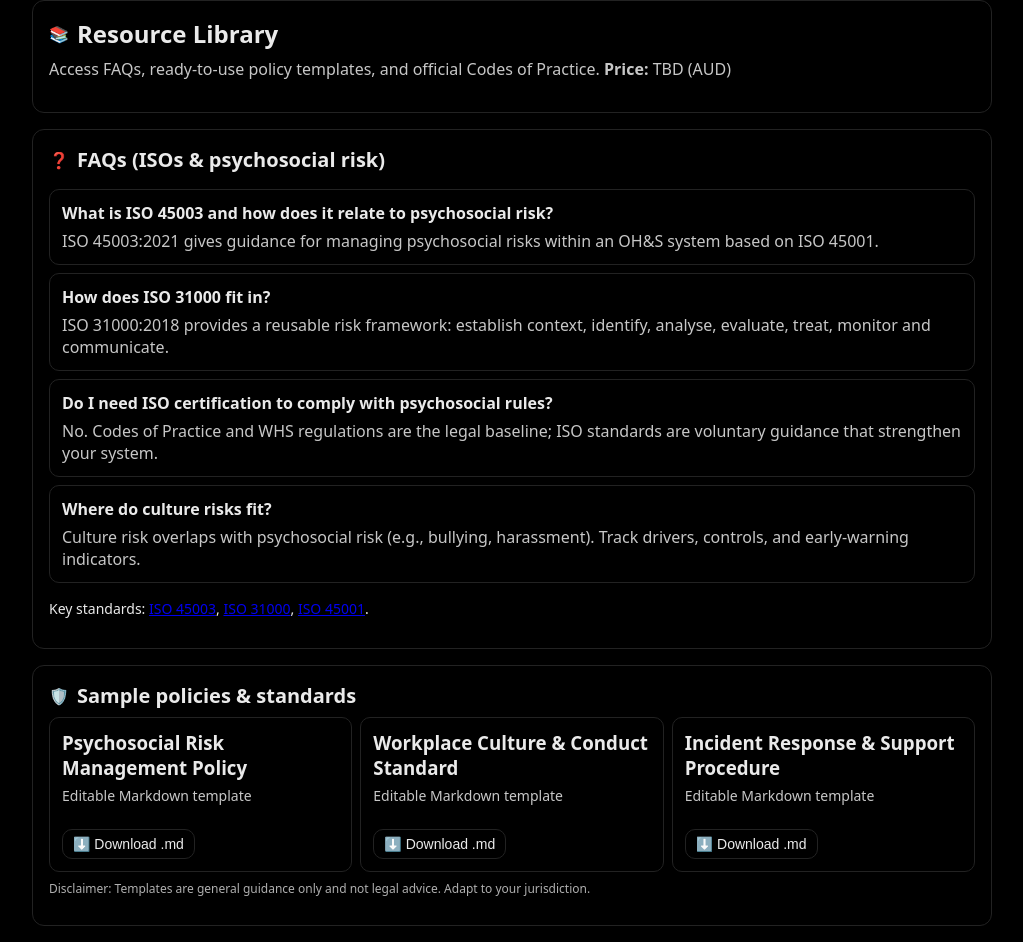
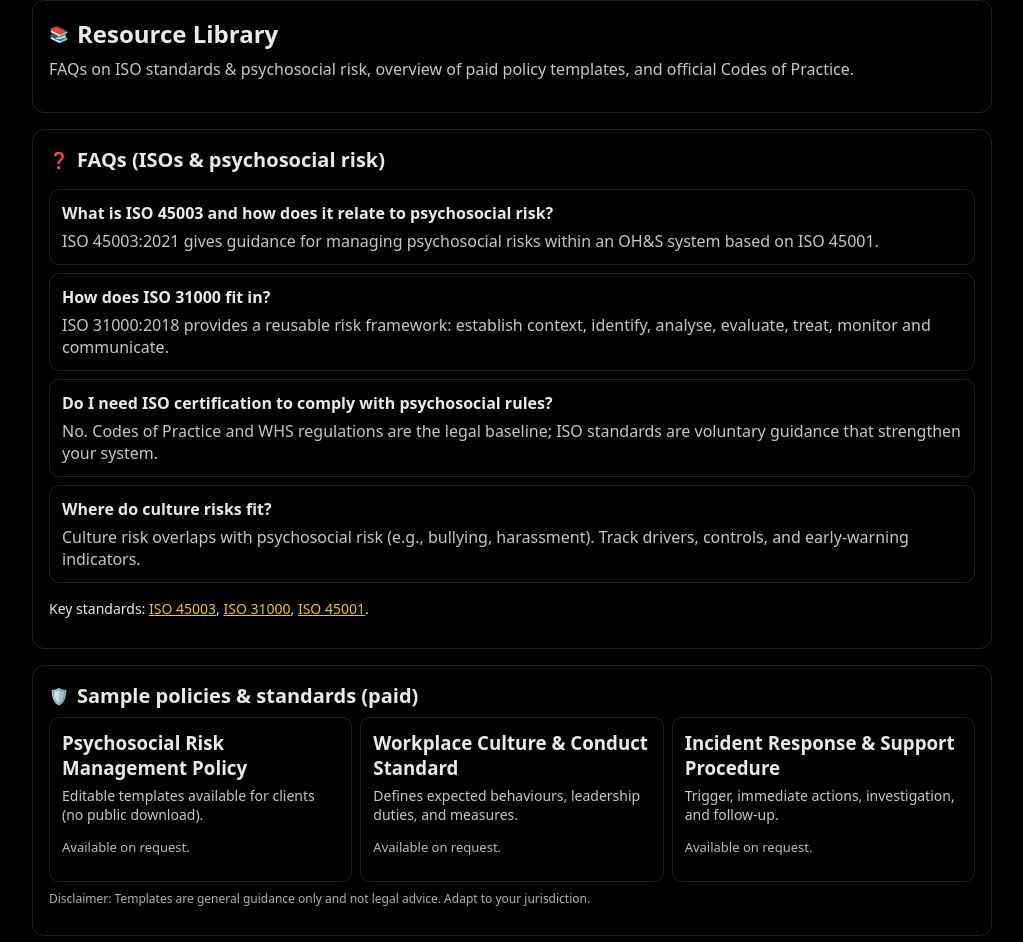
Before and after one commit to AlbertoRMelgoza/AdMeliorem, a Next.js app: page /resources in a window 1280 px wide. Shown: the part 96-1038 px from the top of the page, without its empty margins (128-1151 px from the left). Built offline with nearby package versions, Linux system fonts and the light colour scheme.

Commit message:
Update page.tsx

```diff
--- a/app/resources/page.tsx
+++ b/app/resources/page.tsx
@@ -1,140 +1,156 @@
-'use client';
+import Link from "next/link";
 
-import React from 'react';
-import Link from 'next/link';
-
-const PRICE_AUD = process.env.NEXT_PUBLIC_RESOURCES_PRICE ?? 'TBD';
+const linkStyle = { color: "#f1c40f", textDecoration: "underline" };
 
 const faq = [
   {
-    q: 'What is ISO 45003 and how does it relate to psychosocial risk?',
-    a: 'ISO 45003:2021 gives guidance for managing psychosocial risks within an OH&S system based on ISO 45001.',
+    q: "What is ISO 45003 and how does it relate to psychosocial risk?",
+    a: "ISO 45003:2021 gives guidance for managing psychosocial risks within an OH&S system based on ISO 45001.",
   },
   {
-    q: 'How does ISO 31000 fit in?',
-    a: 'ISO 31000:2018 provides a reusable risk framework: establish context, identify, analyse, evaluate, treat, monitor and communicate.',
+    q: "How does ISO 31000 fit in?",
+    a: "ISO 31000:2018 provides a reusable risk framework: establish context, identify, analyse, evaluate, treat, monitor and communicate.",
   },
   {
-    q: 'Do I need ISO certification to comply with psychosocial rules?',
-    a: 'No. Codes of Practice and WHS regulations are the legal baseline; ISO standards are voluntary guidance that strengthen your system.',
+    q: "Do I need ISO certification to comply with psychosocial rules?",
+    a: "No. Codes of Practice and WHS regulations are the legal baseline; ISO standards are voluntary guidance that strengthen your system.",
   },
   {
-    q: 'Where do culture risks fit?',
-    a: 'Culture risk overlaps with psychosocial risk (e.g., bullying, harassment). Track drivers, controls, and early-warning indicators.',
+    q: "Where do culture risks fit?",
+    a: "Culture risk overlaps with psychosocial risk (e.g., bullying, harassment). Track drivers, controls, and early-warning indicators.",
   },
 ];
 
-// join('\n') avoids template-string pitfalls during deploy
 const policies = [
   {
-    title: 'Psychosocial Risk Management Policy',
-    filename: 'psychosocial-risk-policy.md',
-    body: [
-      '# Psychosocial Risk Management Policy',
-      '',
-      '**Purpose** - Eliminate or minimise psychosocial risks as far as reasonably practicable.',
-      '**Scope** - All workers, contractors and visitors.',
-      '**Principles** - Consultation, prevention-first, trauma-informed response, confidentiality.',
-      '**Roles & Responsibilities** - Officers, managers, workers, HSRs.',
-      '**Risk Management** - Identify, assess, control, verify effectiveness.',
-      '**Reporting & Support** - No detriment; timely supports and adjustments.',
-      '**Review** - Annual or after any notifiable incident.',
-    ].join('\n'),
+    title: "Psychosocial Risk Management Policy",
+    blurb: "Editable templates available for clients (no public download).",
   },
   {
-    title: 'Workplace Culture & Conduct Standard',
-    filename: 'culture-conduct-standard.md',
-    body: [
-      '# Workplace Culture & Conduct Standard',
-      '',
-      '**Expected behaviours** - Respect, inclusion, zero tolerance for bullying/harassment.',
-      '**Leadership duties** - Model behaviours, act on early signals, ensure psychological safety.',
-      '**Consultation** - Regular, genuine; workers can raise concerns without fear.',
-      '**Measurement** - Workload, role clarity, EAP usage, leave, claims.',
-    ].join('\n'),
+    title: "Workplace Culture & Conduct Standard",
+    blurb: "Defines expected behaviours, leadership duties, and measures.",
   },
   {
-    title: 'Incident Response & Support Procedure',
-    filename: 'incident-response-procedure.md',
-    body: [
-      '# Incident Response & Support Procedure',
-      '',
-      '**When to activate** - Any psychosocial hazard exposure or complaint.',
-      '**Immediate actions** - Ensure safety, listen, document, offer supports.',
-      '**Investigation** - Impartial, timely, confidential.',
-      '**Follow-up** - Monitor harm, test controls, close the loop with workers.',
-    ].join('\n'),
+    title: "Incident Response & Support Procedure",
+    blurb: "Trigger, immediate actions, investigation, and follow-up.",
   },
 ];
 
 const codeLinks = [
-  { name: 'Queensland Code of Practice (Psychosocial hazards at work)', href: 'https://www.worksafe.qld.gov.au/__data/assets/pdf_file/0025/104857/managing-the-risk-of-psychosocial-hazards-at-work-code-of-practice.pdf' },
-  { name: 'NSW Code of Practice (Managing psychosocial hazards)', href: 'https://www.safework.nsw.gov.au/__data/assets/pdf_file/0004/983353/Code-of-Practice_Managing-psychosocial-hazards.pdf' },
-  { name: 'WA Code of Practice (Psychosocial hazards in the workplace)', href: 'https://www.worksafe.wa.gov.au/sites/default/files/atoms/files/221154_cp_psychosocialhazards.pdf' },
-  { name: 'Safe Work Australia – Model Code (July 2022)', href: 'https://www.safeworkaustralia.gov.au/sites/default/files/2022-08/model_code_of_practice_-_managing_psychosocial_hazards_at_work_25082022_0.pdf' },
+  {
+    name: "Queensland Code of Practice (Psychosocial hazards at work)",
+    href:
+      "https://www.worksafe.qld.gov.au/__data/assets/pdf_file/0025/104857/managing-the-risk-of-psychosocial-hazards-at-work-code-of-practice.pdf",
+  },
+  {
+    name: "NSW Code of Practice (Managing psychosocial hazards)",
+    href:
+      "https://www.safework.nsw.gov.au/__data/assets/pdf_file/0004/983353/Code-of-Practice_Managing-psychosocial-hazards.pdf",
+  },
+  {
+    name: "WA Code of Practice (Psychosocial hazards in the workplace)",
+    href:
+      "https://www.worksafe.wa.gov.au/sites/default/files/atoms/files/221154_cp_psychosocialhazards.pdf",
+  },
+  {
+    name: "Safe Work Australia – Model Code (July 2022)",
+    href:
+      "https://www.safeworkaustralia.gov.au/sites/default/files/2022-08/model_code_of_practice_-_managing_psychosocial_hazards_at_work_25082022_0.pdf",
+  },
 ];
 
-function downloadText(filename: string, text: string) {
-  const blob = new Blob([text], { type: 'text/markdown;charset=utf-8' });
-  const url = URL.createObjectURL(blob);
-  const a = document.createElement('a');
-  a.href = url;
-  a.download = filename;
-  a.click();
-  URL.revokeObjectURL(url);
-}
-
-export default function ResourcesPage() {
+export default function Page() {
   return (
-    <main style={{ maxWidth: 960, margin: '0 auto', padding: '24px 16px' }}>
-      <section style={{ border: '1px solid #222', borderRadius: 12, padding: 16, marginBottom: 16 }}>
-        <div style={{ display: 'flex', alignItems: 'center', gap: 8 }}>
+    <main style={{ maxWidth: 960, margin: "0 auto", padding: "24px 16px" }}>
+      {/* Header (no price) */}
+      <section
+        style={{
+          border: "1px solid #222",
+          borderRadius: 12,
+          padding: 16,
+          marginBottom: 16,
+        }}
+      >
+        <div style={{ display: "flex", alignItems: "center", gap: 8 }}>
           <span aria-hidden>📚</span>
           <h1 style={{ margin: 0, fontSize: 24 }}>Resource Library</h1>
         </div>
         <p style={{ opacity: 0.85, marginTop: 8 }}>
-          Access FAQs, ready-to-use policy templates, and official Codes of Practice.{' '}
-          <strong>Price:</strong> {String(PRICE_AUD)} (AUD)
+          FAQs on ISO standards & psychosocial risk, overview of paid policy templates, and official Codes of Practice.
         </p>
       </section>
 
-      <section style={{ border: '1px solid #222', borderRadius: 12, padding: 16, marginBottom: 16 }}>
-        <div style={{ display: 'flex', alignItems: 'center', gap: 8, marginBottom: 8 }}>
+      {/* FAQs */}
+      <section
+        style={{
+          border: "1px solid #222",
+          borderRadius: 12,
+          padding: 16,
+          marginBottom: 16,
+        }}
+      >
+        <div style={{ display: "flex", alignItems: "center", gap: 8, marginBottom: 8 }}>
           <span aria-hidden>❓</span>
           <h2 style={{ margin: 0, fontSize: 20 }}>FAQs (ISOs & psychosocial risk)</h2>
         </div>
-        <ul style={{ display: 'grid', gap: 8, padding: 0, listStyle: 'none' }}>
+        <ul style={{ display: "grid", gap: 8, padding: 0, listStyle: "none" }}>
           {faq.map((f, i) => (
-            <li key={i} style={{ border: '1px solid #222', borderRadius: 10, padding: 12 }}>
+            <li key={i} style={{ border: "1px solid #222", borderRadius: 10, padding: 12 }}>
               <p style={{ margin: 0, fontWeight: 600 }}>{f.q}</p>
-              <p style={{ margin: '6px 0 0', opacity: 0.85 }}>{f.a}</p>
+              <p style={{ margin: "6px 0 0", opacity: 0.85 }}>{f.a}</p>
             </li>
           ))}
         </ul>
         <p style={{ marginTop: 8, fontSize: 14 }}>
-          Key standards:{' '}
-          <Link className="underline" href="https://www.iso.org/standard/64283.html" target="_blank">ISO 45003</Link>,{' '}
-          <Link className="underline" href="https://www.iso.org/cms/%20render/live/en/sites/isoorg/contents/data/standard/06/56/65694.html" target="_blank">ISO 31000</Link>,{' '}
-          <Link className="underline" href="https://www.iso.org/iso/home/store/catalogue_tc/catalogue_detail.htm?csnumber=63787" target="_blank">ISO 45001</Link>.
+          Key standards:{" "}
+          <Link href="https://www.iso.org/standard/64283.html" target="_blank" style={linkStyle}>
+            ISO 45003
+          </Link>
+          ,{" "}
+          <Link
+            href="https://www.iso.org/cms/%20render/live/en/sites/isoorg/contents/data/standard/06/56/65694.html"
+            target="_blank"
+            style={linkStyle}
+          >
+            ISO 31000
+          </Link>
+          ,{" "}
+          <Link
+            href="https://www.iso.org/iso/home/store/catalogue_tc/catalogue_detail.htm?csnumber=63787"
+            target="_blank"
+            style={linkStyle}
+          >
+            ISO 45001
+          </Link>
+          .
         </p>
       </section>
 
-      <section style={{ border: '1px solid #222', borderRadius: 12, padding: 16, marginBottom: 16 }}>
-        <div style={{ display: 'flex', alignItems: 'center', gap: 8, marginBottom: 8 }}>
+      {/* Paid templates (no links/buttons) */}
+      <section
+        style={{
+          border: "1px solid #222",
+          borderRadius: 12,
+          padding: 16,
+          marginBottom: 16,
+        }}
+      >
+        <div style={{ display: "flex", alignItems: "center", gap: 8, marginBottom: 8 }}>
           <span aria-hidden>🛡️</span>
-          <h2 style={{ margin: 0, fontSize: 20 }}>Sample policies & standards</h2>
+          <h2 style={{ margin: 0, fontSize: 20 }}>Sample policies & standards (paid)</h2>
         </div>
-        <div style={{ display: 'grid', gap: 8, gridTemplateColumns: 'repeat(auto-fit, minmax(260px, 1fr))' }}>
+        <div
+          style={{
+            display: "grid",
+            gap: 8,
+            gridTemplateColumns: "repeat(auto-fit, minmax(260px, 1fr))",
+          }}
+        >
           {policies.map((p) => (
-            <article key={p.filename} style={{ border: '1px solid #222', borderRadius: 10, padding: 12 }}>
+            <article key={p.title} style={{ border: "1px solid #222", borderRadius: 10, padding: 12 }}>
               <h3 style={{ margin: 0, fontWeight: 600 }}>{p.title}</h3>
-              <p style={{ marginTop: 6, fontSize: 14, opacity: 0.85 }}>Editable Markdown template</p>
-              <button
-                onClick={() => downloadText(p.filename, p.body)}
-                style={{ marginTop: 10, border: '1px solid #222', borderRadius: 10, padding: '6px 10px', fontSize: 14, background: 'transparent', color: 'inherit' }}
-              >
-                ⬇️ Download .md
-              </button>
+              <p style={{ marginTop: 6, fontSize: 14, opacity: 0.85 }}>{p.blurb}</p>
+              <p style={{ marginTop: 6, fontSize: 13, opacity: 0.8 }}>Available on request.</p>
             </article>
           ))}
         </div>
@@ -143,15 +159,16 @@ export default function ResourcesPage() {
         </p>
       </section>
 
-      <section style={{ border: '1px solid #222', borderRadius: 12, padding: 16 }}>
-        <div style={{ display: 'flex', alignItems: 'center', gap: 8, marginBottom: 8 }}>
+      {/* Codes of Practice — links in yellow */}
+      <section style={{ border: "1px solid #222", borderRadius: 12, padding: 16 }}>
+        <div style={{ display: "flex", alignItems: "center", gap: 8, marginBottom: 8 }}>
           <span aria-hidden>🔗</span>
           <h2 style={{ margin: 0, fontSize: 20 }}>Codes of Practice & official guidance</h2>
         </div>
-        <ul style={{ display: 'grid', gap: 8, padding: 0, listStyle: 'none' }}>
+        <ul style={{ display: "grid", gap: 8, padding: 0, listStyle: "none" }}>
           {codeLinks.map((c) => (
-            <li key={c.href} style={{ border: '1px solid #222', borderRadius: 10, padding: 12 }}>
-              <Link className="underline" href={c.href} target="_blank" rel="noopener noreferrer">
+            <li key={c.href} style={{ border: "1px solid #222", borderRadius: 10, padding: 12 }}>
+              <Link href={c.href} target="_blank" rel="noopener noreferrer" style={linkStyle}>
                 {c.name}
               </Link>
             </li>
```
